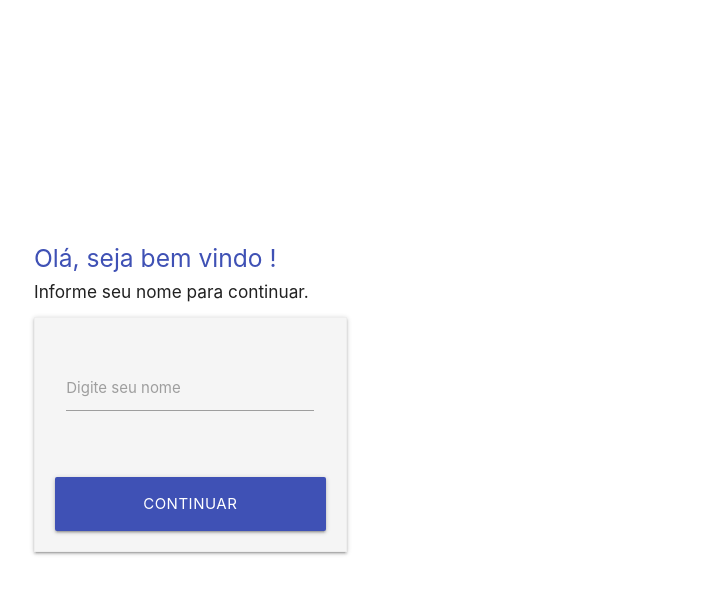
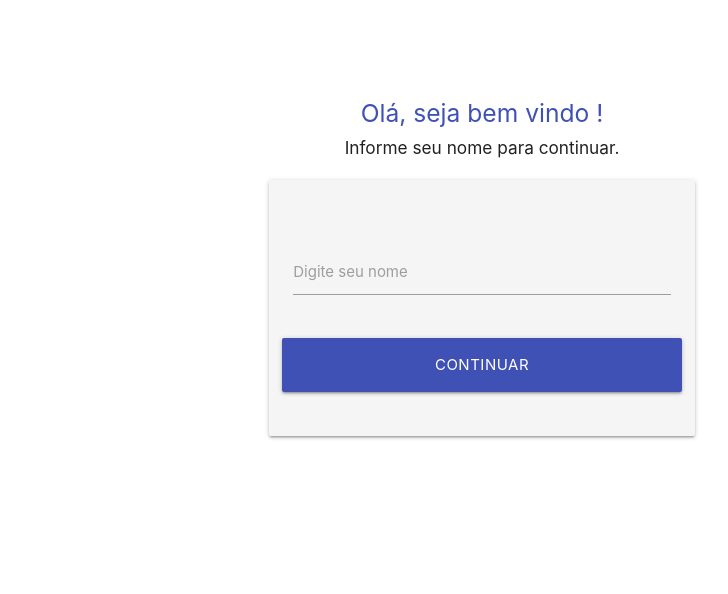
Before and after one commit to joaoassisb/to-do-list-pwa, a plain HTML site: page index.html in a window 1280 px wide. Shown: the whole page, without its empty margins (158-886 px from the left). Drawn offline with nearby package versions, Linux system fonts and the light colour scheme.

Commit message:
fix: corrige estilos de página de login

```diff
--- a/estilos/estilos.css
+++ b/estilos/estilos.css
@@ -3,16 +3,9 @@ body {
   min-height: 100vh;
   flex-direction: column;
 }
-
 main {
   flex: 1 0 auto;
 }
-
 body {
   background: #fff;
-  height: 100vh;
 }
-
-.container {
-  height: 100vh;
-}
--- a/index.html
+++ b/index.html
@@ -114,7 +114,11 @@
         const user = $("#nome").val();
 
         if (!user) {
-          return alert("É necessário preencher um nome válido para prosseguir");
+          const erro = $("#erro");
+          erro.html("É necessário preencher um nome válido para prosseguir");
+
+          setTimeout(() => erro.empty(), 5000);
+          return;
         }
 
         localStorage.setItem("user", user);
@@ -125,15 +129,20 @@
   </head>
 
   <body>
-    <div class="container valign-wrapper">
-      <div>
+    <div class="container">
+      <div style="text-align:center; margin-top:100px">
         <h5 class="indigo-text">Olá, seja bem vindo !</h5>
-        <h6 style="margin-bottom:15px">Informe seu nome para continuar.</h6>
+        <h6 style="margin-bottom:15px">
+          Informe seu nome para continuar.
+        </h6>
+      </div>
+      <div class="row">
+        <div class="col s12 m6 offset-m3">
+          <div class="card-panel grey lighten-4">
+            <div class="section">
+              <i class="mdi-alert-error red-text" id="erro"></i>
+            </div>
 
-        <div
-          class="z-depth-1 grey lighten-4 row"
-          style="display: inline-block; padding: 32px 20px 0px 20px; border: 1px solid #EEE;"
-        >
             <div class="row">
               <div class="input-field col s12">
                 <input type="text" name="nome" id="nome" />
@@ -141,8 +150,7 @@
               </div>
             </div>
 
-          <br />
-
+            <center>
               <div class="row">
                 <button
                   type="button"
@@ -153,6 +161,8 @@
                   Continuar
                 </button>
               </div>
+            </center>
+          </div>
         </div>
       </div>
     </div>
```
Lines whose indentation alone changed are shown as unchanged.
